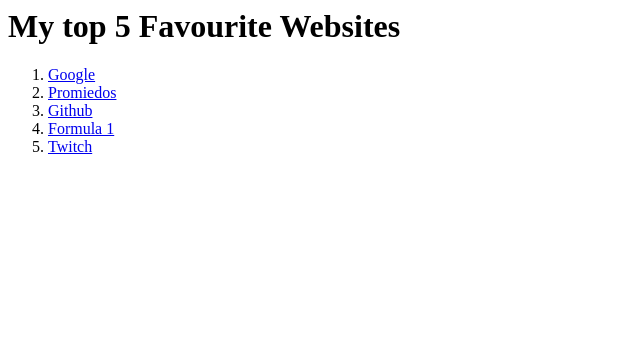
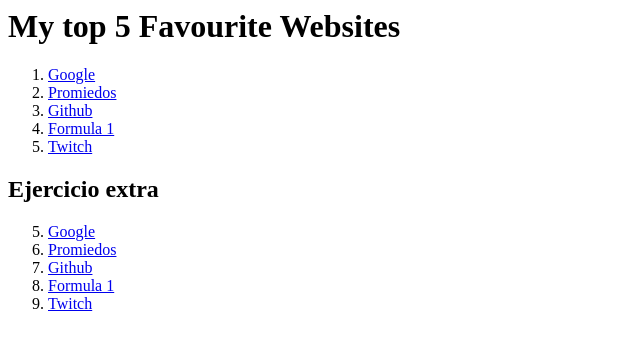
Before and after one commit to GastonBrondani/CursoUdemyFront, a plain HTML site: page index.html in a window 1280 px wide. Shown: the whole page, without its empty margins (0-640 px from the left). Drawn offline with Linux system fonts and the light colour scheme.

Commit message:
Modifique el index con un ejercicio extra

```diff
--- a/index.html
+++ b/index.html
@@ -7,3 +7,11 @@
     <li><a href="https://www.formula1.com/">Formula 1</a></li>
     <li><a href="https://www.twitch.tv/">Twitch</a></li>
 </ol>
+<h2>Ejercicio extra</h2>
+<ol start="5">
+    <li><a href="https://www.google.com.ar/">Google</a></li>
+    <li><a href="https://www.promiedos.com.ar/">Promiedos</a></li>
+    <li><a href="https://github.com/">Github</a></li>
+    <li><a href="https://www.formula1.com/">Formula 1</a></li>
+    <li><a href="https://www.twitch.tv/">Twitch</a></li>
+</ol>
```
